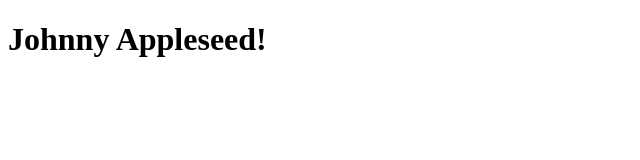
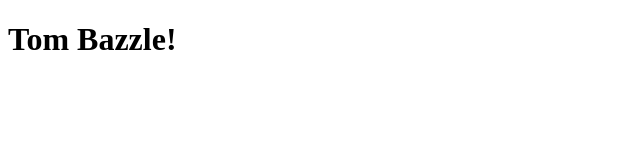
Before and after one commit to tbazzle84/getting-started, a plain HTML site: page index.html in a window 1280 px wide. Shown: the whole page, without its empty margins (0-640 px from the left). Drawn offline with Linux system fonts and the light colour scheme.

Commit message:
Adding my name to index.html

```diff
--- a/index.html
+++ b/index.html
@@ -2,10 +2,10 @@
 
 <html>
     <head>
-        <title>Page Title</title>
+        <title>My First Web Assignment</title>
     </head>
     <body>
         <!-- Page content goes here -->
-        <h1>Johnny Appleseed!</h1>
+        <h1>Tom Bazzle!</h1>
     </body>
 </html>
```
